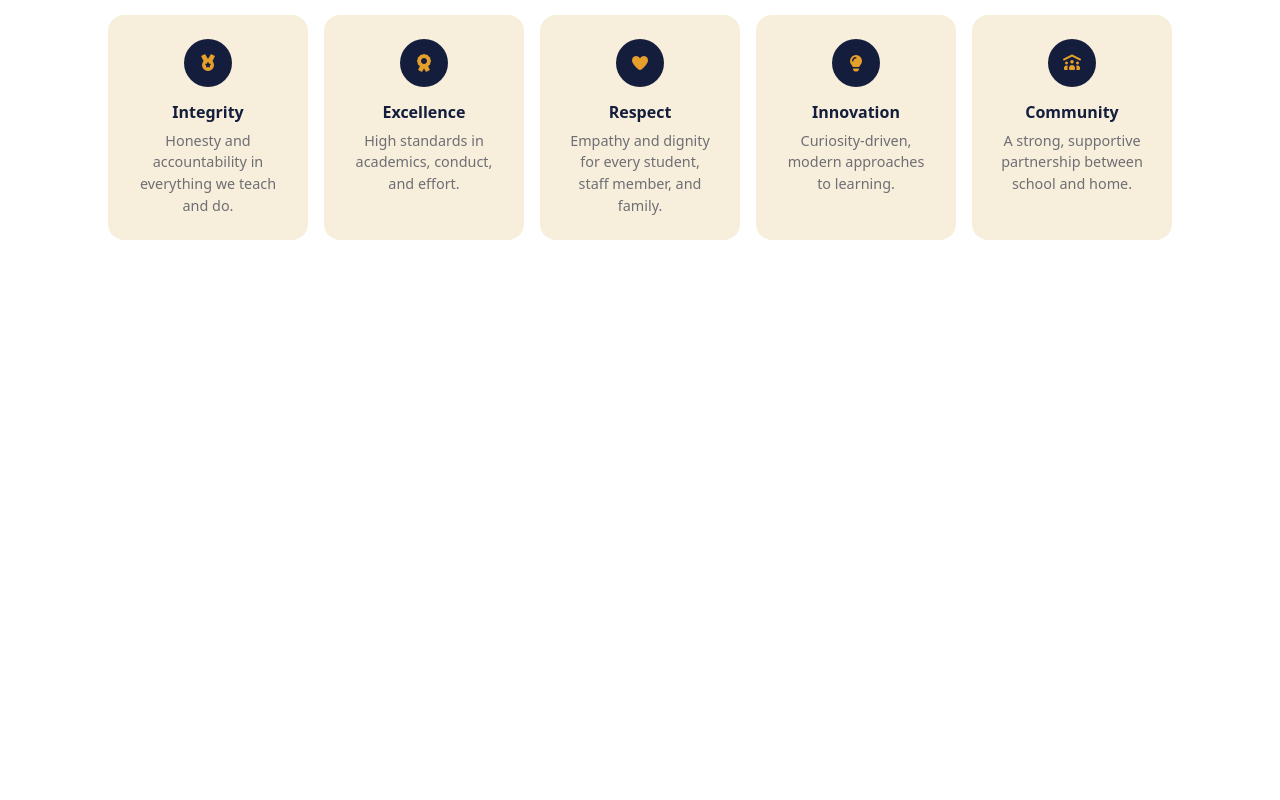
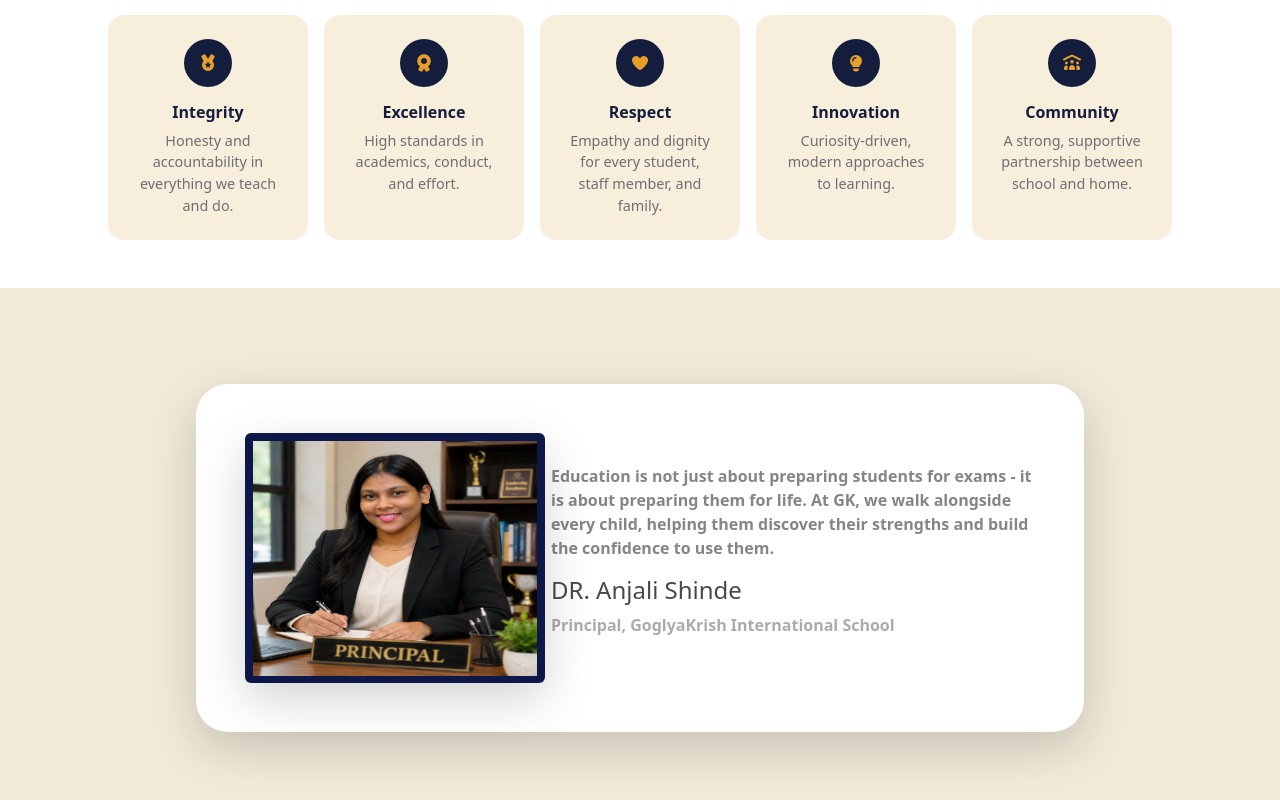
Before and after one commit to anjali-2511/gk-international-school-website, a React (Vite) app in the folder promotional-school-website/: page /about in a window 1280 px wide. Shown: the part 5384-6184 px from the top of the page. Before the commit the page ends 5672 px from the top, so only its background shows below. Built offline with nearby package versions, Linux system fonts and the light colour scheme.

Commit message:
Why Our School Section Started

```diff
--- /dev/null
+++ b/promotional-school-website/Components/WhyOurSchool.jsx
@@ -0,0 +1,8 @@
+function WhyOurSchool() {
+    return(
+        <>
+
+        </>
+    )
+};
+export default WhyOurSchool;
--- a/promotional-school-website/Pages/About.jsx
+++ b/promotional-school-website/Pages/About.jsx
@@ -2,6 +2,8 @@ import AboutSchool from "../Components/AboutSchool";
 import PageBanner from "../Components/PageBanner";
 import Values from "../Components/Values";
 import VisionAndMission from "../Components/Vision&Mission";
+import PrincipalMessage from "../Components/Principal'sMessage";
+import WhyOurSchool from "../Components/WhyOurSchool";
 
 function About(){
     return(
@@ -10,6 +12,8 @@ function About(){
         <AboutSchool/>
         <VisionAndMission/>
         <Values/>
+        <PrincipalMessage/>
+        <WhyOurSchool/>
         </>
     )
 };
--- a/promotional-school-website/Pages/Home.jsx
+++ b/promotional-school-website/Pages/Home.jsx
@@ -2,7 +2,7 @@ import Header from "../Components/Header";
 import Hero from "../Components/Hero";
 import PromotionalSection from "../Components/PromotionalSection";
 import SectionTitle from "../Components/SectionTitle";
-import Why from "../Components/Why";
+import Why from "../Components/WhyChoose";
 import KeyHighlights from "../Components/KeyHighlights";
 import Features from "../Components/Features";
 import PrincipalMessage from "../Components/Principal'sMessage";
```
Also changed, not shown: promotional-school-website/Components/WhyChoose.jsx (renamed from promotional-school-website/Components/Why.jsx).
